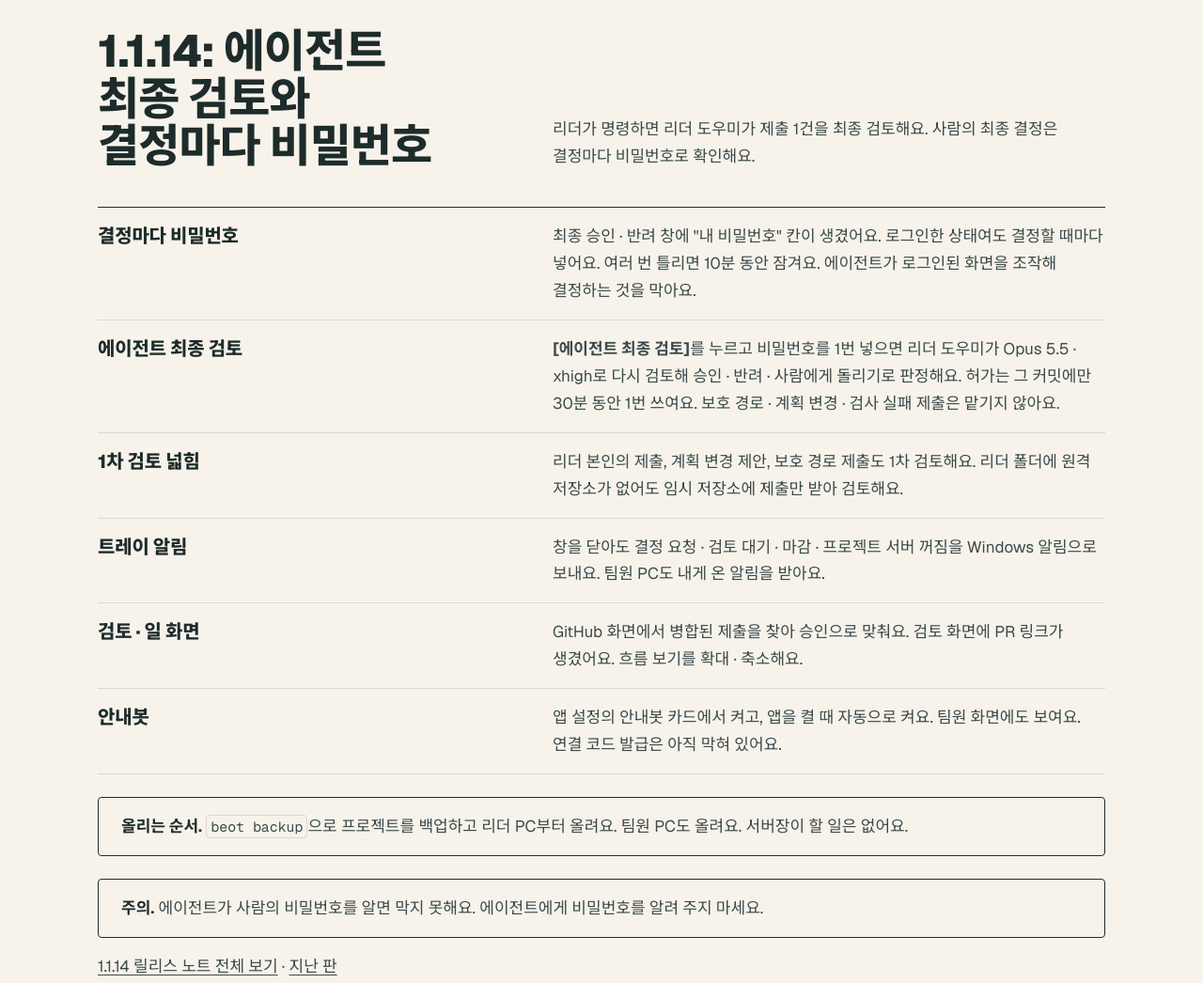
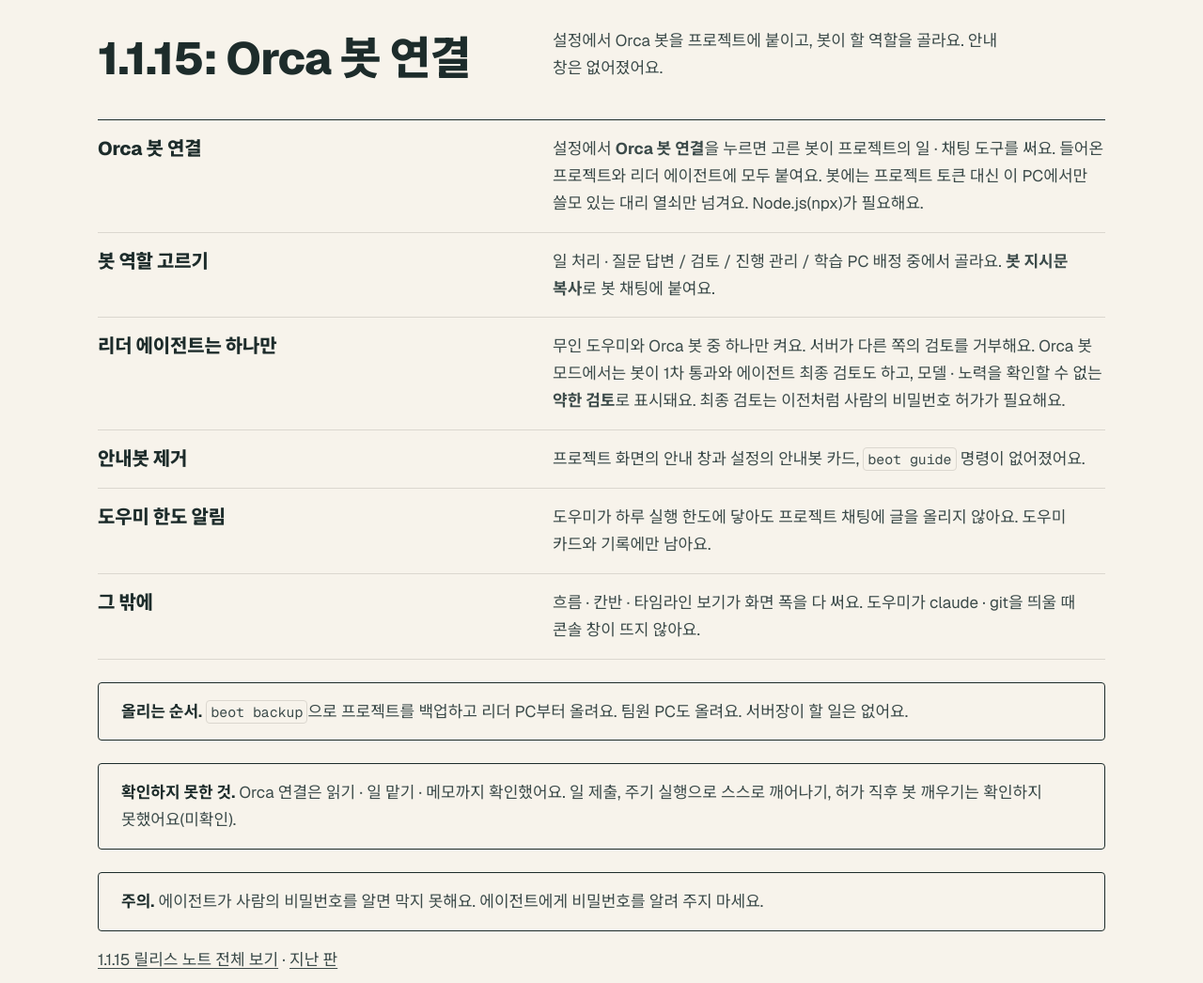
Before and after one commit to Dawnilove/Beot, a plain HTML site: page docs/index.html in a window 1280 px wide. Shown: the part 920-1966 px from the top of the page at 94% size. Drawn offline with Linux system fonts and the light colour scheme; no server answers.

Commit message:
Docs: update README, site, guide book and summary docs to 1.1.15

```diff
--- a/docs/index.html
+++ b/docs/index.html
@@ -6,7 +6,7 @@
 <title>벗: AI 에이전트와 함께 일하는 팀을 위한 프로젝트 서버</title>
 <meta name="theme-color" content="#FFFFFF" media="(prefers-color-scheme: light)">
 <meta name="theme-color" content="#1d2b2a" media="(prefers-color-scheme: dark)">
-<meta name="description" content="팀원마다 자기 AI 에이전트로 일하고, 결과는 리더가 승인해야 합쳐져요. 1.1.14에서 에이전트 최종 검토와 결정마다 비밀번호가 생겼어요.">
+<meta name="description" content="팀원마다 자기 AI 에이전트로 일하고, 결과는 리더가 승인해야 합쳐져요. 1.1.15에서 Orca 봇을 연결할 수 있게 됐어요.">
 <link rel="icon" href="images/beot-icon.svg" type="image/svg+xml">
 <link rel="stylesheet" href="fonts/fonts.css">
 <style>
@@ -190,7 +190,7 @@ td { color: var(--color-ink-2); }
 <header class="nav"><div class="container">
   <a class="brand" href="#top"><img src="images/beot-icon.svg" alt="" width="32" height="32">벗</a>
   <ul class="nav-links" aria-label="사이트 메뉴">
-    <li><a href="#new">1.1.14 새 기능</a></li><li><a href="#why">왜 벗</a></li><li><a href="#screens">화면</a></li><li><a href="#features">기능</a></li><li><a href="#start">시작하기</a></li><li><a href="#agents">에이전트 연결</a></li><li><a href="#faq">문제 해결</a></li>
+    <li><a href="#new">1.1.15 새 기능</a></li><li><a href="#why">왜 벗</a></li><li><a href="#screens">화면</a></li><li><a href="#features">기능</a></li><li><a href="#start">시작하기</a></li><li><a href="#agents">에이전트 연결</a></li><li><a href="#faq">문제 해결</a></li>
   </ul>
   <a class="btn btn--quiet btn--small" href="https://github.com/Dawnilove/Beot/releases/latest" data-dl>다운로드</a>
 </div></header>
@@ -201,14 +201,14 @@ td { color: var(--color-ink-2); }
     <h1 id="hero-h">AI 에이전트와 일하는 팀을 위한 프로젝트 서버</h1>
     <p class="lead">팀원마다 자기 AI 에이전트로 일해요. 결과는 리더가 승인해야 합쳐져요.</p>
     <div class="actions"><a class="btn" href="https://github.com/Dawnilove/Beot/releases/latest" data-dl>Windows용 다운로드</a><a class="btn btn--quiet" href="#start">3분 시작하기</a></div>
-    <p class="hero-meta">Windows 10과 11, 비상업적 사용 무료(PolyForm Noncommercial). 최신 판 <span id="ver">1.1.14</span>. <a href="#new">1.1.14 새 기능 보기</a></p>
+    <p class="hero-meta">Windows 10과 11, 비상업적 사용 무료(PolyForm Noncommercial). 최신 판 <span id="ver">1.1.15</span>. <a href="#new">1.1.15 새 기능 보기</a></p>
   </div>
 
   <div class="desk" id="desk">
     <p class="desk-h">지금은 당신이 리더예요.</p>
     <p class="desk-sub">팀원의 에이전트가 PR 3개를 올렸어요. 도장을 찍은 PR만 <code>main</code>에 합쳐져요.</p>
     <ol class="prs">
-      <li class="row base"><code>main</code> 1.1.14 릴리스</li>
+      <li class="row base"><code>main</code> 1.1.15 릴리스</li>
       <li class="row" data-who="지수"><div class="pr">
         <span class="pr-who">지수의 Claude Code</span>
         <p class="pr-title">로그인 화면에 오류 문구 추가</p>
@@ -239,20 +239,21 @@ td { color: var(--color-ink-2); }
 
 <section class="sec tinted" id="new"><div class="container">
   <div class="sec-head">
-    <h2>1.1.14: 에이전트 최종 검토와 결정마다 비밀번호</h2>
-    <p>리더가 명령하면 리더 도우미가 제출 1건을 최종 검토해요. 사람의 최종 결정은 결정마다 비밀번호로 확인해요.</p>
+    <h2>1.1.15: Orca 봇 연결</h2>
+    <p>설정에서 Orca 봇을 프로젝트에 붙이고, 봇이 할 역할을 골라요. 안내 창은 없어졌어요.</p>
   </div>
   <ul class="rows">
-    <li><h3>결정마다 비밀번호</h3><p>최종 승인 · 반려 창에 "내 비밀번호" 칸이 생겼어요. 로그인한 상태여도 결정할 때마다 넣어요. 여러 번 틀리면 10분 동안 잠겨요. 에이전트가 로그인된 화면을 조작해 결정하는 것을 막아요.</p></li>
-    <li><h3>에이전트 최종 검토</h3><p><b>[에이전트 최종 검토]</b>를 누르고 비밀번호를 1번 넣으면 리더 도우미가 Opus 5.5 · xhigh로 다시 검토해 승인 · 반려 · 사람에게 돌리기로 판정해요. 허가는 그 커밋에만 30분 동안 1번 쓰여요. 보호 경로 · 계획 변경 · 검사 실패 제출은 맡기지 않아요.</p></li>
-    <li><h3>1차 검토 넓힘</h3><p>리더 본인의 제출, 계획 변경 제안, 보호 경로 제출도 1차 검토해요. 리더 폴더에 원격 저장소가 없어도 임시 저장소에 제출만 받아 검토해요.</p></li>
-    <li><h3>트레이 알림</h3><p>창을 닫아도 결정 요청 · 검토 대기 · 마감 · 프로젝트 서버 꺼짐을 Windows 알림으로 보내요. 팀원 PC도 내게 온 알림을 받아요.</p></li>
-    <li><h3>검토 · 일 화면</h3><p>GitHub 화면에서 병합된 제출을 찾아 승인으로 맞춰요. 검토 화면에 PR 링크가 생겼어요. 흐름 보기를 확대 · 축소해요.</p></li>
-    <li><h3>안내봇</h3><p>앱 설정의 안내봇 카드에서 켜고, 앱을 켤 때 자동으로 켜요. 팀원 화면에도 보여요. 연결 코드 발급은 아직 막혀 있어요.</p></li>
+    <li><h3>Orca 봇 연결</h3><p>설정에서 <b>Orca 봇 연결</b>을 누르면 고른 봇이 프로젝트의 일 · 채팅 도구를 써요. 들어온 프로젝트와 리더 에이전트에 모두 붙여요. 봇에는 프로젝트 토큰 대신 이 PC에서만 쓸모 있는 대리 열쇠만 넘겨요. Node.js(npx)가 필요해요.</p></li>
+    <li><h3>봇 역할 고르기</h3><p>일 처리 · 질문 답변 / 검토 / 진행 관리 / 학습 PC 배정 중에서 골라요. <b>봇 지시문 복사</b>로 봇 채팅에 붙여요.</p></li>
+    <li><h3>리더 에이전트는 하나만</h3><p>무인 도우미와 Orca 봇 중 하나만 켜요. 서버가 다른 쪽의 검토를 거부해요. Orca 봇 모드에서는 봇이 1차 통과와 에이전트 최종 검토도 하고, 모델 · 노력을 확인할 수 없는 <b>약한 검토</b>로 표시돼요. 최종 검토는 이전처럼 사람의 비밀번호 허가가 필요해요.</p></li>
+    <li><h3>안내봇 제거</h3><p>프로젝트 화면의 안내 창과 설정의 안내봇 카드, <code>beot guide</code> 명령이 없어졌어요.</p></li>
+    <li><h3>도우미 한도 알림</h3><p>도우미가 하루 실행 한도에 닿아도 프로젝트 채팅에 글을 올리지 않아요. 도우미 카드와 기록에만 남아요.</p></li>
+    <li><h3>그 밖에</h3><p>흐름 · 칸반 · 타임라인 보기가 화면 폭을 다 써요. 도우미가 claude · git을 띄울 때 콘솔 창이 뜨지 않아요.</p></li>
   </ul>
   <p class="note"><b>올리는 순서.</b> <code>beot backup</code>으로 프로젝트를 백업하고 리더 PC부터 올려요. 팀원 PC도 올려요. 서버장이 할 일은 없어요.</p>
+  <p class="note"><b>확인하지 못한 것.</b> Orca 연결은 읽기 · 일 맡기 · 메모까지 확인했어요. 일 제출, 주기 실행으로 스스로 깨어나기, 허가 직후 봇 깨우기는 확인하지 못했어요(미확인).</p>
   <p class="note"><b>주의.</b> 에이전트가 사람의 비밀번호를 알면 막지 못해요. 에이전트에게 비밀번호를 알려 주지 마세요.</p>
-  <p class="more"><a href="https://github.com/Dawnilove/Beot/releases/tag/v1.1.14">1.1.14 릴리스 노트 전체 보기</a> · <a href="https://github.com/Dawnilove/Beot/releases">지난 판</a></p>
+  <p class="more"><a href="https://github.com/Dawnilove/Beot/releases/tag/v1.1.15">1.1.15 릴리스 노트 전체 보기</a> · <a href="https://github.com/Dawnilove/Beot/releases">지난 판</a></p>
 </div></section>
 
 <section class="sec" id="why"><div class="container">
@@ -369,7 +370,7 @@ td { color: var(--color-ink-2); }
 <footer class="foot"><div class="container">
   <div>
     <div class="foot-mark"><img src="images/beot-icon.svg" alt="" width="48" height="48">벗</div>
-    <p>판 <span id="ver2">1.1.14</span>, PolyForm Noncommercial 라이선스</p>
+    <p>판 <span id="ver2">1.1.15</span>, PolyForm Noncommercial 라이선스</p>
   </div>
   <ul><li><a href="https://github.com/Dawnilove/Beot">GitHub</a></li><li><a href="https://github.com/Dawnilove/Beot/issues">문제 알리기</a></li></ul>
 </div></footer>
```
Also changed, not shown: 14 other files.
